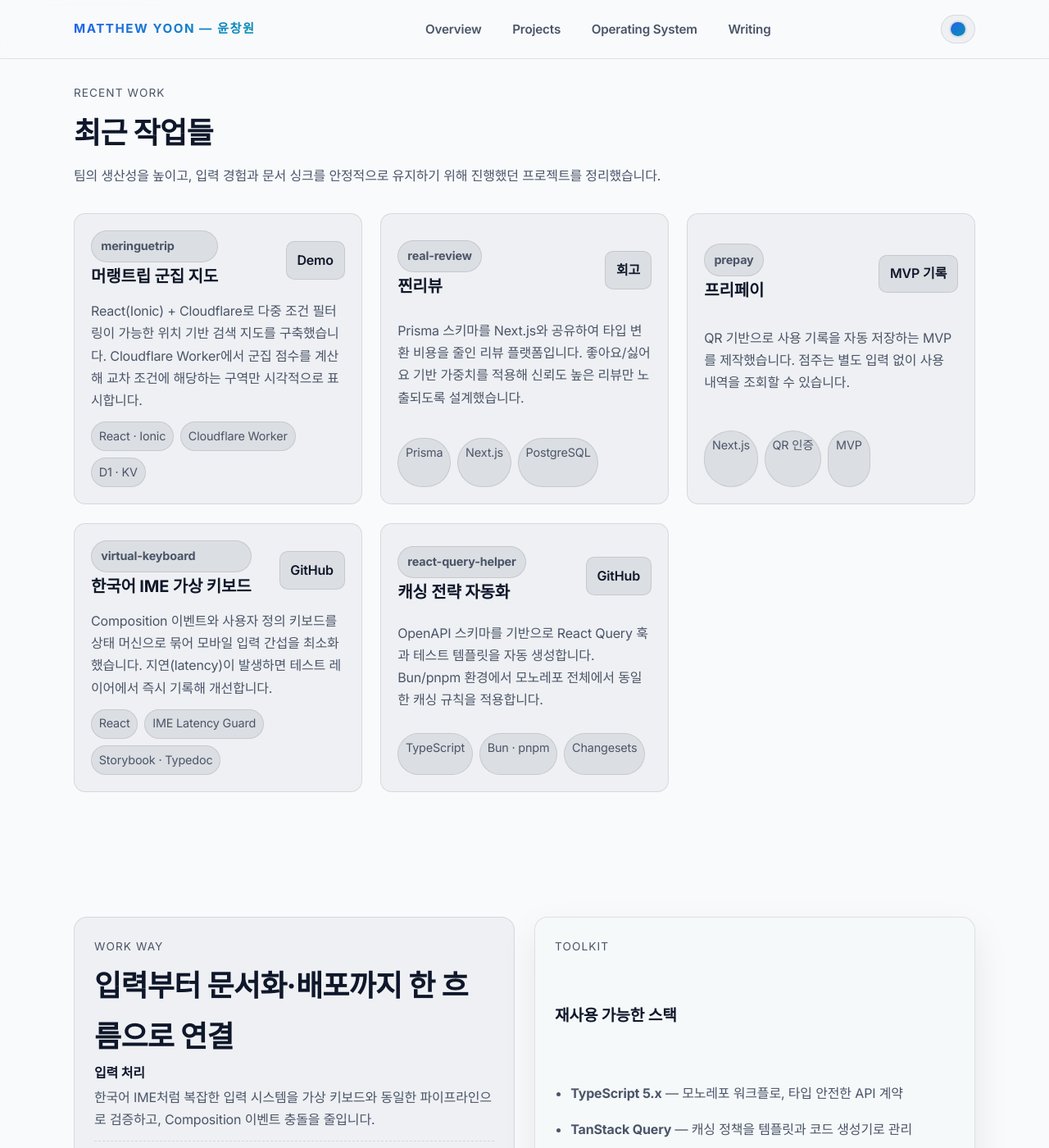
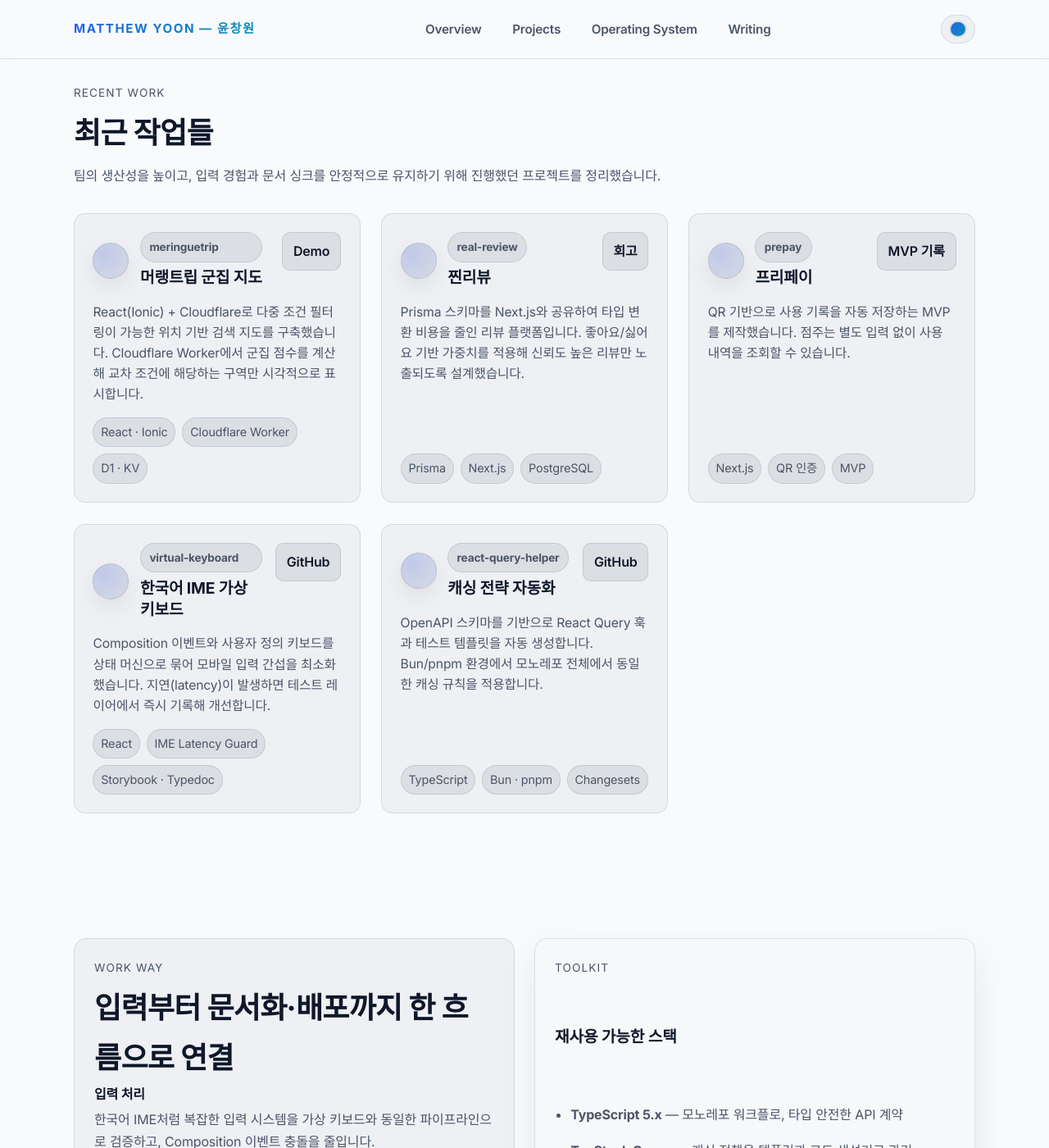
Before and after one commit to uiwwsw/uiwwsw.github.io, a Jekyll site: the page built from index.markdown, in a window 1280 px wide and 1400 px high, scrolled down 959 px. Shown: the whole window at 82% size. Built offline with Jekyll 4.4.1, drawn with Linux system fonts in a browser that asks for light colours; nearby versions of some CDN libraries.

Commit message:
Refine recent work layout

```diff
--- a/assets/css/style.css
+++ b/assets/css/style.css
@@ -377,17 +377,20 @@ img {
 .card-grid {
   display: grid;
   grid-template-columns: repeat(auto-fit, minmax(280px, 1fr));
-  gap: 1.4rem;
+  gap: 1.6rem;
+  align-items: stretch;
 }
 
 .feature-card {
   background: var(--surface);
   border: 1px solid var(--border);
   border-radius: 14px;
-  padding: 1.25rem;
+  padding: 1.4rem;
   display: grid;
-  gap: 0.75rem;
+  grid-template-rows: auto 1fr auto;
+  gap: 1rem;
   height: 100%;
+  align-content: start;
   transition: transform 0.15s ease, border 0.2s ease;
 }
 
@@ -397,30 +400,63 @@ img {
   border-color: var(--accent);
 }
 
-.feature-card__meta {
+.feature-card__header {
+  display: flex;
+  align-items: flex-start;
+  justify-content: space-between;
+  gap: 1rem;
+  flex-wrap: wrap;
+}
+
+.feature-card__identity {
   display: flex;
   align-items: center;
-  justify-content: space-between;
-  gap: 0.75rem;
+  gap: 0.85rem;
+  flex: 1;
+  min-width: 0;
+}
+
+.feature-card__identity > div {
+  display: flex;
+  flex-direction: column;
+  gap: 0.2rem;
+  min-width: 0;
+}
+
+.feature-card__icon {
+  width: 2.75rem;
+  height: 2.75rem;
+  border-radius: 50%;
+  background: radial-gradient(circle at 30% 30%, rgba(113, 138, 255, 0.25), rgba(113, 138, 255, 0.05)), var(--surface-strong);
+  border: 1px solid var(--border);
+  display: grid;
+  place-items: center;
+  box-shadow: 0 10px 26px rgba(0, 0, 0, 0.07);
+  flex-shrink: 0;
 }
 
 .badge {
-  padding: 0.4rem 0.7rem;
+  padding: 0.35rem 0.65rem;
   border-radius: 999px;
   background: var(--surface-strong);
   border: 1px solid var(--border);
   font-weight: 700;
   color: var(--muted);
-  font-size: 0.9rem;
+  font-size: 0.85rem;
+  margin: 0 0 0.2rem;
 }
 
-.feature-card h3 {
+.feature-card__title {
   margin: 0;
-  font-size: 1.25rem;
+  font-size: clamp(1.05rem, 1vw + 1rem, 1.2rem);
+  line-height: 1.35;
 }
 
-.feature-card p {
+.feature-card__description {
+  margin: 0;
   color: var(--muted);
+  font-size: 0.98rem;
+  line-height: 1.6;
 }
 
 .tag-list {
@@ -688,8 +724,16 @@ img {
     justify-content: center;
   }
 
-  .feature-card__meta {
-    flex-direction: column;
+  .feature-card__header {
     align-items: flex-start;
   }
+
+  .feature-card__identity {
+    width: 100%;
+  }
+
+  .feature-card__header .link-pill {
+    width: 100%;
+    justify-content: center;
+  }
 }
--- a/index.markdown
+++ b/index.markdown
@@ -78,14 +78,17 @@ full_bleed: true
     </div>
     <div class="card-grid" role="list">
       <article class="feature-card" role="listitem">
-        <div class="feature-card__meta">
-          <div>
-            <p class="badge">meringuetrip</p>
-            <h3>머랭트립 군집 지도</h3>
+        <div class="feature-card__header">
+          <div class="feature-card__identity">
+            <span class="feature-card__icon" aria-hidden="true"></span>
+            <div>
+              <p class="badge">meringuetrip</p>
+              <h3 class="feature-card__title">머랭트립 군집 지도</h3>
+            </div>
           </div>
           <a class="link-pill" href="https://brewstar-code.github.io/meringuetrip/" target="_blank" rel="noopener">Demo</a>
         </div>
-        <p>React(Ionic) + Cloudflare로 다중 조건 필터링이 가능한 위치 기반 검색 지도를 구축했습니다. Cloudflare Worker에서 군집 점수를 계산해 교차 조건에 해당하는 구역만 시각적으로 표시합니다.</p>
+        <p class="feature-card__description">React(Ionic) + Cloudflare로 다중 조건 필터링이 가능한 위치 기반 검색 지도를 구축했습니다. Cloudflare Worker에서 군집 점수를 계산해 교차 조건에 해당하는 구역만 시각적으로 표시합니다.</p>
         <ul class="tag-list" aria-label="기술 스택">
           <li class="tag">React · Ionic</li>
           <li class="tag">Cloudflare Worker</li>
@@ -94,14 +97,17 @@ full_bleed: true
       </article>
 
       <article class="feature-card" role="listitem">
-        <div class="feature-card__meta">
-          <div>
-            <p class="badge">real-review</p>
-            <h3>찐리뷰</h3>
+        <div class="feature-card__header">
+          <div class="feature-card__identity">
+            <span class="feature-card__icon" aria-hidden="true"></span>
+            <div>
+              <p class="badge">real-review</p>
+              <h3 class="feature-card__title">찐리뷰</h3>
+            </div>
           </div>
           <a class="link-pill" href="/2025/01/05/prisma-nextjs-real-review.html">회고</a>
         </div>
-        <p>Prisma 스키마를 Next.js와 공유하여 타입 변환 비용을 줄인 리뷰 플랫폼입니다. 좋아요/싫어요 기반 가중치를 적용해 신뢰도 높은 리뷰만 노출되도록 설계했습니다.</p>
+        <p class="feature-card__description">Prisma 스키마를 Next.js와 공유하여 타입 변환 비용을 줄인 리뷰 플랫폼입니다. 좋아요/싫어요 기반 가중치를 적용해 신뢰도 높은 리뷰만 노출되도록 설계했습니다.</p>
         <ul class="tag-list" aria-label="기술 스택">
           <li class="tag">Prisma</li>
           <li class="tag">Next.js</li>
@@ -110,14 +116,17 @@ full_bleed: true
       </article>
 
       <article class="feature-card" role="listitem">
-        <div class="feature-card__meta">
-          <div>
-            <p class="badge">prepay</p>
-            <h3>프리페이</h3>
+        <div class="feature-card__header">
+          <div class="feature-card__identity">
+            <span class="feature-card__icon" aria-hidden="true"></span>
+            <div>
+              <p class="badge">prepay</p>
+              <h3 class="feature-card__title">프리페이</h3>
+            </div>
           </div>
           <a class="link-pill" href="/2025/01/07/prepay-qrcode-prepay.html">MVP 기록</a>
         </div>
-        <p>QR 기반으로 사용 기록을 자동 저장하는 MVP를 제작했습니다. 점주는 별도 입력 없이 사용 내역을 조회할 수 있습니다.</p>
+        <p class="feature-card__description">QR 기반으로 사용 기록을 자동 저장하는 MVP를 제작했습니다. 점주는 별도 입력 없이 사용 내역을 조회할 수 있습니다.</p>
         <ul class="tag-list" aria-label="기술 스택">
           <li class="tag">Next.js</li>
           <li class="tag">QR 인증</li>
@@ -126,14 +135,17 @@ full_bleed: true
       </article>
 
       <article class="feature-card" role="listitem">
-        <div class="feature-card__meta">
-          <div>
-            <p class="badge">virtual-keyboard</p>
-            <h3>한국어 IME 가상 키보드</h3>
+        <div class="feature-card__header">
+          <div class="feature-card__identity">
+            <span class="feature-card__icon" aria-hidden="true"></span>
+            <div>
+              <p class="badge">virtual-keyboard</p>
+              <h3 class="feature-card__title">한국어 IME 가상 키보드</h3>
+            </div>
           </div>
           <a class="link-pill" href="https://github.com/uiwwsw/virtual-keyboard" target="_blank" rel="noopener">GitHub</a>
         </div>
-        <p>Composition 이벤트와 사용자 정의 키보드를 상태 머신으로 묶어 모바일 입력 간섭을 최소화했습니다. 지연(latency)이 발생하면 테스트 레이어에서 즉시 기록해 개선합니다.</p>
+        <p class="feature-card__description">Composition 이벤트와 사용자 정의 키보드를 상태 머신으로 묶어 모바일 입력 간섭을 최소화했습니다. 지연(latency)이 발생하면 테스트 레이어에서 즉시 기록해 개선합니다.</p>
         <ul class="tag-list" aria-label="기술 스택">
           <li class="tag">React</li>
           <li class="tag">IME Latency Guard</li>
@@ -142,14 +154,17 @@ full_bleed: true
       </article>
 
       <article class="feature-card" role="listitem">
-        <div class="feature-card__meta">
-          <div>
-            <p class="badge">react-query-helper</p>
-            <h3>캐싱 전략 자동화</h3>
+        <div class="feature-card__header">
+          <div class="feature-card__identity">
+            <span class="feature-card__icon" aria-hidden="true"></span>
+            <div>
+              <p class="badge">react-query-helper</p>
+              <h3 class="feature-card__title">캐싱 전략 자동화</h3>
+            </div>
           </div>
           <a class="link-pill" href="https://github.com/uiwwsw/react-query-helper" target="_blank" rel="noopener">GitHub</a>
         </div>
-        <p>OpenAPI 스키마를 기반으로 React Query 훅과 테스트 템플릿을 자동 생성합니다. Bun/pnpm 환경에서 모노레포 전체에서 동일한 캐싱 규칙을 적용합니다.</p>
+        <p class="feature-card__description">OpenAPI 스키마를 기반으로 React Query 훅과 테스트 템플릿을 자동 생성합니다. Bun/pnpm 환경에서 모노레포 전체에서 동일한 캐싱 규칙을 적용합니다.</p>
         <ul class="tag-list" aria-label="기술 스택">
           <li class="tag">TypeScript</li>
           <li class="tag">Bun · pnpm</li>
```
